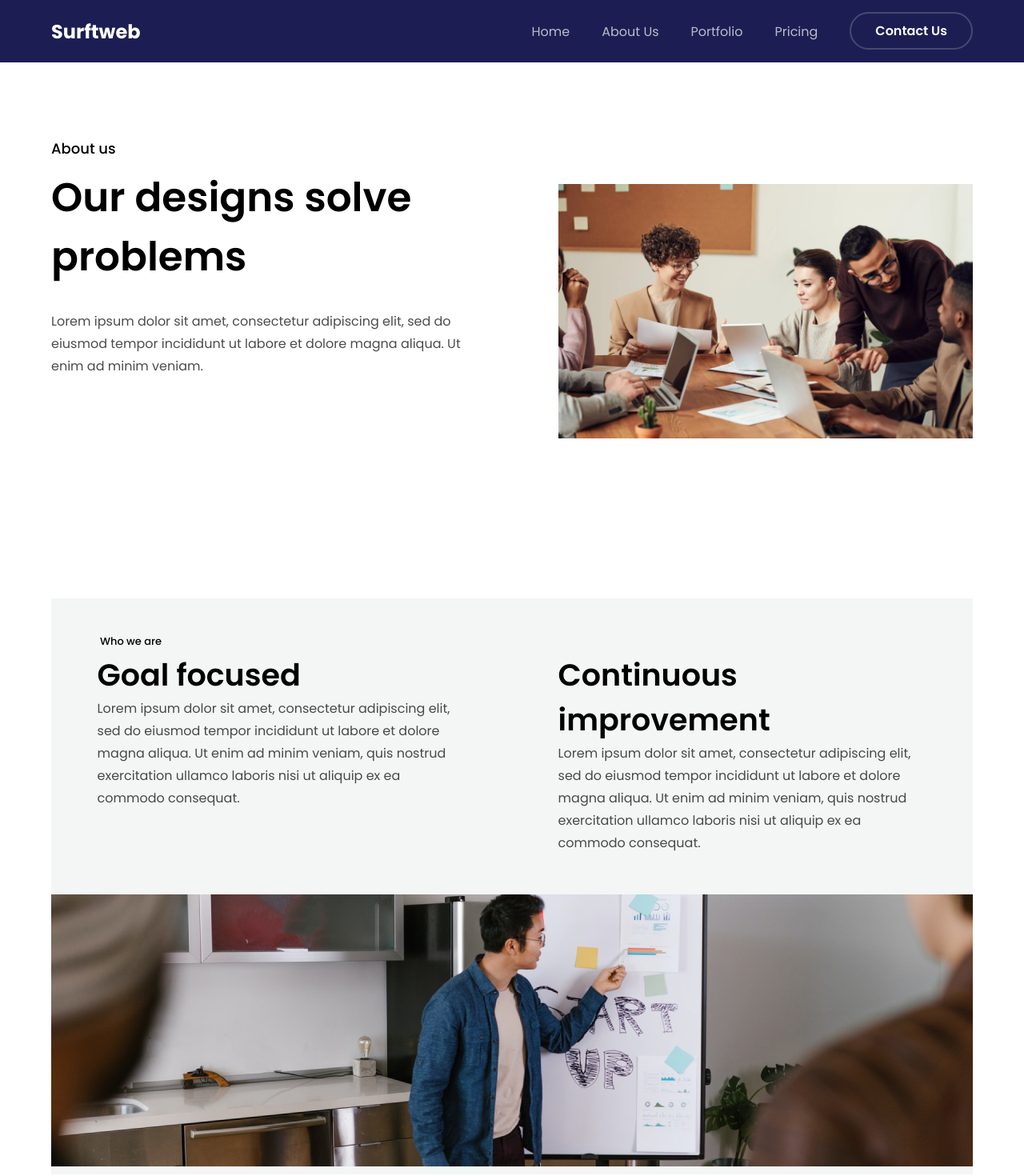
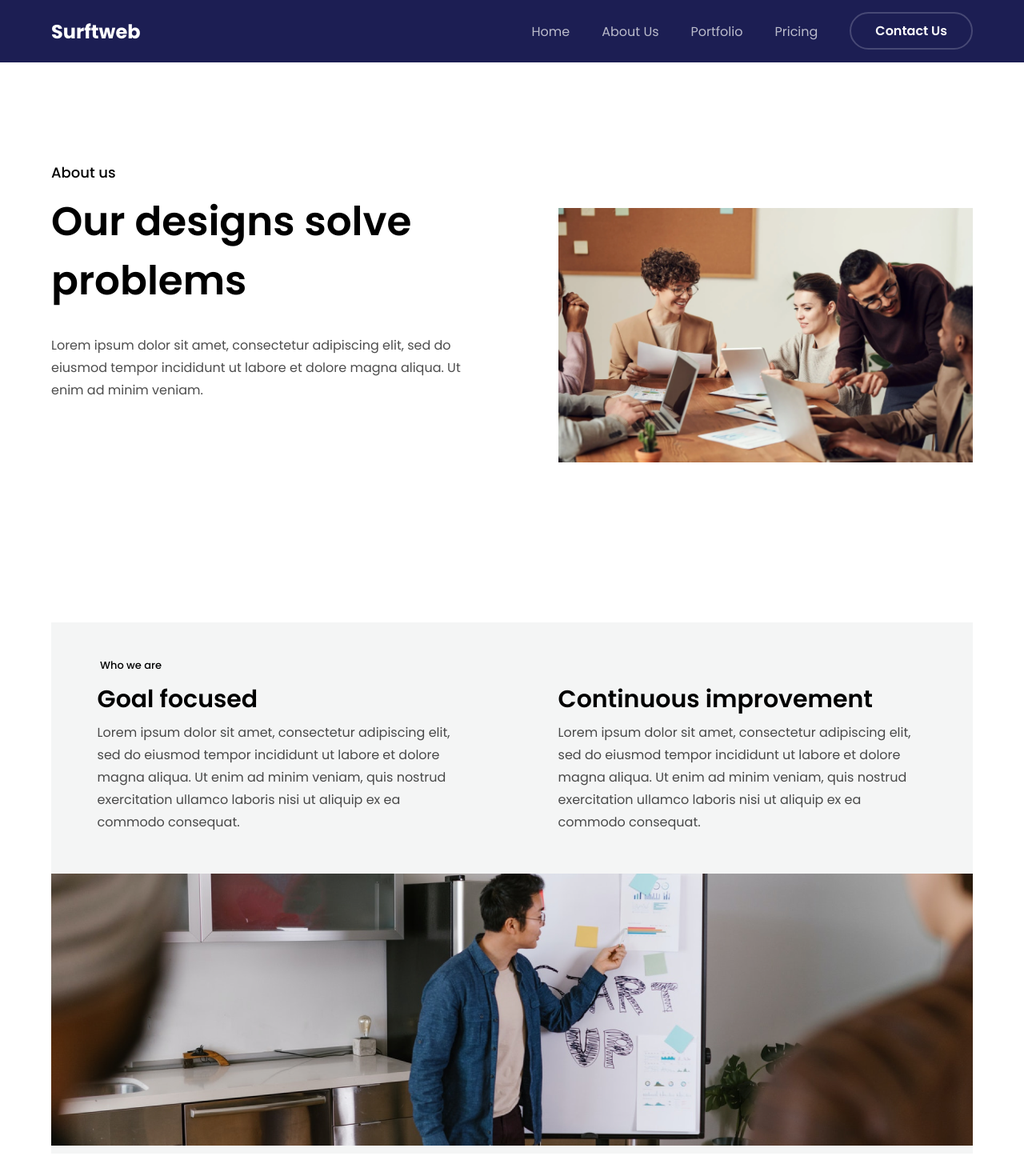
Before and after one commit to ebokes/surftweb, a React (Create React App) app: page /about-us in a window 1280 px wide. Shown: the top 1470 px of the page at 80% size. Built offline with nearby package versions, Linux system fonts and the light colour scheme.

Commit message:
add animation to about-us page

```diff
--- a/src/components/aboutus/benefits/benefitsSectionStyle.js
+++ b/src/components/aboutus/benefits/benefitsSectionStyle.js
@@ -47,6 +47,7 @@ export const Benefit = styled.div`
   width: 31%;
   background-color: ${({ theme }) => theme.colors.tertiary1};
   margin-bottom: 3.2rem;
+  box-shadow: 0 0 10px 3px #0000001f;
 
   @media (max-width: ${({ theme }) => theme.mediaQuery.tablet}) {
     width: 48%;
--- a/src/components/aboutus/benefits/index.js
+++ b/src/components/aboutus/benefits/index.js
@@ -19,12 +19,12 @@ const BenefitsSection = () => {
   return (
     <Container>
       <BenefitsSectionContainer>
-        <div className="title">
+        <div data-aos="fade-up" data-aos-duration="2000" className="title">
           <h1>The benefits of working with us</h1>
         </div>
         <Benefits>
           {benefitsData.map((benefits, index) => (
-            <Benefit>
+            <Benefit data-aos="zoom-in" data-aos-duration="2000">
               <Content key={index}>
                 <img src={benefits.icon} alt={benefits.title} />
                 <h4>{benefits.title}</h4>
@@ -33,7 +33,7 @@ const BenefitsSection = () => {
             </Benefit>
           ))}
         </Benefits>
-        <Icons>
+        <Icons data-aos="flip-down" data-aos-duration="500">
           <img src={logo0} alt="logo" />
           <img src={logo1} alt="logo" />
           <img src={logo2} alt="logo" />
--- a/src/components/aboutus/goals/goalsStyle.js
+++ b/src/components/aboutus/goals/goalsStyle.js
@@ -28,7 +28,7 @@ export const Col1 = styled.div`
 
   h1 {
     margin: 1.6rem 0;
-    font-size: 3.8rem;
+    font-size: 3.3rem;
     font-weight: 600;
     line-height: 5.6rem;
 
--- a/src/components/aboutus/goals/index.js
+++ b/src/components/aboutus/goals/index.js
@@ -13,16 +13,17 @@ const Goals = () => {
         <GoalsContainer>
           {goalsData.map((item, index) => (
             <GoalsDataContainer
+              data-aos="fade-up"
+              data-aos-duration="2000"
               key={index}
               fld={index % 2 !== 0 && "row-reverse"}
-              // style={{ flexDirection: index === 1 ? "row-reverse" : "row" }}
             >
               <Col1>
                 <h4>{item.tag}</h4>
                 <h1>{item.title}</h1>
                 <p>{item.text}</p>
               </Col1>
-              <Col2>
+              <Col2 data-aos="zoom-in" data-aos-duration="2000">
                 <img src={item.img} alt="img" />
               </Col2>
             </GoalsDataContainer>
--- a/src/components/aboutus/intro/index.js
+++ b/src/components/aboutus/intro/index.js
@@ -5,9 +5,9 @@ import group from "../../../images/group-of-people-sitting.png";
 
 const Intro = () => {
   return (
-    <Container pad="17rem 0 10rem 0" padm="12rem 0 6rem 0">
+    <Container pad="20rem 0 10rem 0" padm="12rem 0 6rem 0">
       <IntroContainer>
-        <Col1>
+        <Col1 data-aos="fade-up" data-aos-duration="2000">
           <h4>About us</h4>
           <h1>Our designs solve problems</h1>
           <p>
@@ -16,7 +16,7 @@ const Intro = () => {
             ad minim veniam.
           </p>
         </Col1>
-        <Col2>
+        <Col2 data-aos="fade-left" data-aos-duration="2000">
           <img src={group} alt="group of people sitting down" />
         </Col2>
       </IntroContainer>
--- a/src/components/aboutus/ourTeam/index.js
+++ b/src/components/aboutus/ourTeam/index.js
@@ -13,12 +13,17 @@ const OurTeam = () => {
     <BackdropContainer>
       <Container>
         <OurTeamContainer>
-          <Title>
+          <Title data-aos="fade-right" data-aos-duration="2000">
             <h2>Meet our team</h2>
           </Title>
           <Card>
             {cardData.map((item, index) => (
-              <div className="figure" key={index}>
+              <div
+                data-aos="flip-left"
+                data-aos-duration="2000"
+                className="figure"
+                key={index}
+              >
                 <Avatar>
                   <img src={item.img} alt={`avatar-${item.avatar}`} />
                   <Caption>
@@ -29,8 +34,12 @@ const OurTeam = () => {
                     </div>
                   </Caption>
                 </Avatar>
-                <h4>{item.avatar}</h4>
-                <p>{item.position}</p>
+                <h4 data-aos="fade-up" data-aos-duration="2000">
+                  {item.avatar}
+                </h4>
+                <p data-aos="fade-up" data-aos-duration="2000">
+                  {item.position}
+                </p>
               </div>
             ))}
           </Card>
--- a/src/components/aboutus/whoWeAre/index.js
+++ b/src/components/aboutus/whoWeAre/index.js
@@ -7,9 +7,11 @@ const WhoWeAre = () => {
     <Container>
       <WhoWeAreContainer>
         <div>
-          <h4>Who we are</h4>
+          <h4 data-aos="fade-right" data-aos-duration="2000">
+            Who we are
+          </h4>
           <Row1>
-            <Col1>
+            <Col1 data-aos="fade-right" data-aos-duration="2000">
               <h2>Goal focused</h2>
               <p>
                 Lorem ipsum dolor sit amet, consectetur adipiscing elit, sed do
@@ -18,7 +20,11 @@ const WhoWeAre = () => {
                 nisi ut aliquip ex ea commodo consequat.
               </p>
             </Col1>
-            <Col2>
+            <Col2
+              data-aos="fade-left"
+              data-aos-duration="2000"
+              data-aos-once="true"
+            >
               <h2>Continuous improvement</h2>
               <p>
                 Lorem ipsum dolor sit amet, consectetur adipiscing elit, sed do
@@ -29,7 +35,11 @@ const WhoWeAre = () => {
             </Col2>
           </Row1>
         </div>
-        <Row2 />
+        <Row2
+          data-aos="zoom-in"
+          data-aos-duration="2000"
+          data-aos-once="true"
+        />
       </WhoWeAreContainer>
     </Container>
   );
--- a/src/components/aboutus/whoWeAre/whoWeAreStyle.js
+++ b/src/components/aboutus/whoWeAre/whoWeAreStyle.js
@@ -30,7 +30,7 @@ export const Row1 = styled.div`
     flex-direction: column;
   }
   h2 {
-    font-size: 3.8rem;
+    font-size: 3rem;
     font-weight: 600;
     line-height: 5.6rem;
   }
--- a/src/components/footer/index.js
+++ b/src/components/footer/index.js
@@ -13,7 +13,11 @@ function FooterPage() {
     <BackdropContainer bg="#1C1E53">
       <Container pad="10rem 0 0 0" padm="5rem 0 0 0">
         <FooterContainer>
-          <Col1 data-aos="fade-right" data-aos-duration="2000">
+          <Col1
+            data-aos="fade-right"
+            data-aos-duration="2000"
+            data-aos-once="true"
+          >
             <div>
               <h2>Surftweb</h2>
               <p>
@@ -23,14 +27,22 @@ function FooterPage() {
             </div>
           </Col1>
           <Col2>
-            <div data-aos="fade-left" data-aos-duration="2000">
+            <div
+              data-aos="fade-left"
+              data-aos-duration="2000"
+              data-aos-once="true"
+            >
               <h1>Lets Talk!</h1>
               <p>
                 We are always open to discuss your project, improve your online
                 presence and help with your UX/UI design challenges.
               </p>
             </div>
-            <SocialStyle data-aos="zoom-in" data-aos-duration="2000">
+            <SocialStyle
+              data-aos="zoom-in"
+              data-aos-duration="2000"
+              data-aos-once="true"
+            >
               <Handle href="https://facebook.com" target="_blank">
                 <MdFacebook size={25} />
               </Handle>
@@ -50,7 +62,7 @@ function FooterPage() {
           data-aos="fade-down"
           data-aos-duration="2000"
           data-aos-offset="0"
-          // data-aos-once="true"
+          data-aos-once="true"
         >
           <Contact>
             <div>
--- a/src/components/style.css
+++ /dev/null
@@ -1,3 +0,0 @@
-body {
-  color: #0000001f;
-}
```
